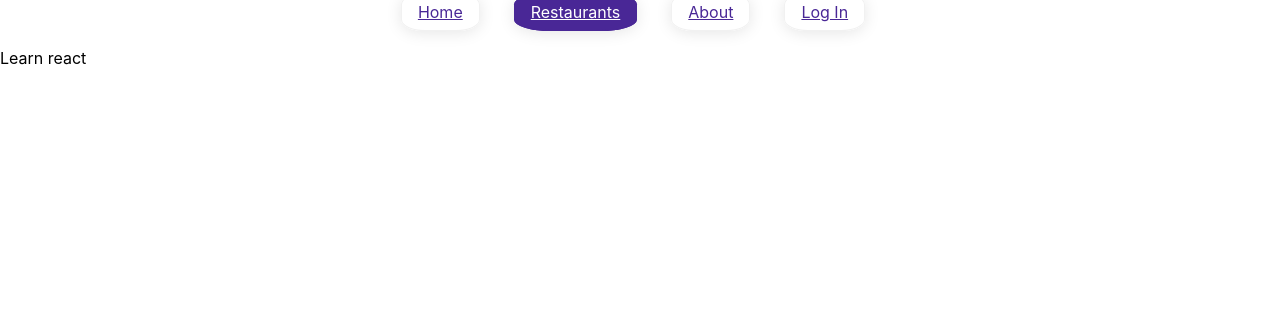
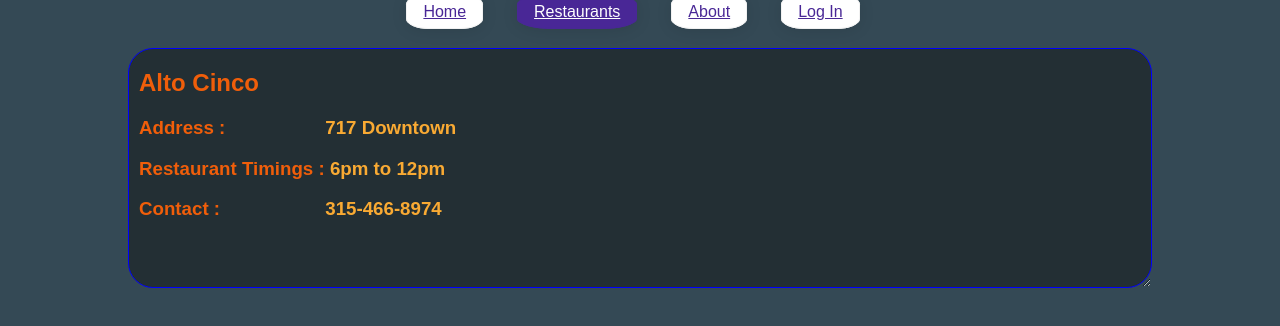
Before and after one commit to anish9461/FoodDine-InReady, a React (Create React App) app: page /restaurant in a window 1280 px wide. Shown: the top 326 px of the page. Built offline with nearby package versions, Linux system fonts and the light colour scheme; what react-mapbox-gl would draw is missing.

Commit message:
updated home page and changed theme

```diff
--- a/package.json
+++ b/package.json
@@ -11,6 +11,7 @@
     "react-mapbox-gl": "^4.7.3",
     "react-router-dom": "^5.1.2",
     "react-scripts": "3.2.0",
+    "react-transition-group": "^4.3.0",
     "styled-components": "^4.4.1"
   },
   "scripts": {
--- a/src/components/Dashboard.jsx
+++ b/src/components/Dashboard.jsx
@@ -23,8 +23,8 @@ class Dashboard extends Component {
 
   render() {
     return (
-      <div>
-        <img src={bgimage} id="bg" alt="" />
+      <div style={{backgroundColor: '#232F34', height: '100vh'}}>
+        {/* <img src={bgimage} id="bg" alt="" /> */}
         <TabsComponent history={this.props.history} />
 
         <div className="dashboard">
--- /dev/null
+++ b/src/components/RestaurantList.jsx
@@ -0,0 +1,54 @@
+import React, { Component } from "react";
+import axios from "axios";
+import "../css/tab.css";
+import TabsComponent from "../components/TabsComponent";
+import "../css/dashboard.css";
+import bgimage from "../images/restaurant-1.jpg";
+import "../css/restaurantlist.css";
+import { height } from "dom-helpers";
+
+class RestaurantList extends Component {
+  constructor(props) {
+    super(props);
+    this.state = {
+      center: [-0.1148677, 51.5139573]
+    };
+  }
+
+  componentDidMount() {
+    // axios.get(`http://localhost:8080/cart`).then(res => {
+    //   console.log(res.data);
+    // });
+  }
+
+  render() {
+    return (
+      <div style={{ backgroundColor: "#344955", height: "100vh" }}>
+        {/* <img src={bgimage} id="bg" alt="" /> */}
+        <TabsComponent history={this.props.history} activeKey="restaurant"/>
+        <div className="restaurantlist">
+          <div className="restaurantlist2">
+            <h2 style={{ color: "#f05e0a" }}>Alto Cinco</h2>
+            <h3 style={{ color: "#f05e0a", marginRight: "10px" }}>
+              Address :
+              <span style={{ color: "#F9AA33", marginLeft: "100px" }}>
+
+                717 Downtown
+              </span>
+            </h3>
+            <h3 style={{ color: "#f05e0a" }}>
+              Restaurant Timings :
+              <span style={{ color: "#F9AA33" }}> 6pm to 12pm</span>
+            </h3>
+            <h3 style={{ color: "#f05e0a"}}>
+              Contact :
+              <span style={{ color: "#F9AA33", marginLeft: "100px" }}> 315-466-8974</span>
+            </h3>
+          </div>
+        </div>
+      </div>
+    );
+  }
+}
+
+export default RestaurantList;
--- a/src/components/RestaurantMap.jsx
+++ b/src/components/RestaurantMap.jsx
@@ -22,14 +22,14 @@ class RestaurantMap extends Component {
 
   render() {
     return (
-      <div style={{ backgroundColor: "grey" }}>
+      <div style={{ backgroundColor: "#232F34"}}>
         <TabsComponent history={this.props.history} />
         {/* <img src={bgimage} id="bg" alt="" /> */}
         {/* <img src={resimg} id="RestaurantMap" alt="" /> */}
 
         {/* <img src={resimg} className="restaurantbg" alt="" /> */}
         <div style={{position: "relative"}} className="test">
-          <h2 id="hea">Restaurant 2D Map</h2>
+          <h2 style={{color: '#f05e0a'}}>Restaurant 2D Map</h2>
           <img src={resimg} width="50%" alt="" />
 
             <MapLegend x="550px" y="200px"/>
--- /dev/null
+++ b/src/components/Startup.jsx
@@ -0,0 +1,60 @@
+import React,{Component  } from "react";
+import "../css/dashboard.css";
+import bgimage from "../images/restaurant-1.jpg";
+import {CSSTransition, TransitionGroup} from 'react-transition-group';
+import "../css/background.css";
+
+
+class Startup extends Component {
+    constructor(props) {
+      super(props);
+      this.state = {
+        center: [-0.1148677, 51.5139573]
+      };
+    }
+
+    componentDidMount() {
+      // axios.get(`http://localhost:8080/cart`).then(res => {
+      //   console.log(res.data);
+      // });
+    }
+
+    // render() {
+    //   return (
+    //     <div id='container'>
+    //       <img src={bgimage} id="b" alt=""  />
+
+    //         {/* <CSSTransition
+    //         classNames='startup'
+    //         timeout={2000}
+    //         appear
+    //         >
+    //         <div className="centered">Centered</div>
+    //         </CSSTransition> */}
+
+    //         <div className="centered">
+    //             sdffasf
+    //         </div>
+    //     </div>
+    //   );
+    // }
+
+    render() {
+      return (
+        <div>
+        <div className="bg-image">
+        <img src={bgimage} id="b" alt="" height='100vh' />
+        </div>
+
+<div className="bg-text">
+
+  <h1 style={{fontSize: '50px'}}>FoodDine-InReady</h1>
+  <a onClick={this.onclick} href='home' className="button4" style={{backgroundColor:'#f14e4e', fontSize:'25px'}}>Click!</a>
+
+</div>
+</div>
+      );
+    }
+  }
+
+  export default Startup;
--- /dev/null
+++ b/src/css/background.css
@@ -0,0 +1,71 @@
+body,
+html {
+  height: 100%;
+  margin: 0;
+  font-family: Arial, Helvetica, sans-serif;
+}
+
+* {
+  box-sizing: border-box;
+}
+
+.bg-image {
+  /* The image used */
+  background-image: url("../images/restaurant-1.jpg");
+
+  /* Add the blur effect */
+  filter: blur(8px);
+  -webkit-filter: blur(8px);
+
+  /* Full height */
+  height: 100vh;
+
+  /* Center and scale the image nicely */
+  background-position: center;
+  background-repeat: no-repeat;
+  background-size: cover;
+}
+
+/* Position text in the middle of the page/image */
+.bg-text {
+  background-color: rgb(0, 0, 0); /* Fallback color */
+  background-color: rgba(0, 0, 0, 0.4); /* Black w/opacity/see-through */
+  color: white;
+  font-weight: bold;
+  border: 3px solid #f1f1f1;
+  position: absolute;
+  top: 50%;
+  left: 50%;
+  transform: translate(-50%, -50%);
+  z-index: 2;
+  width: 80%;
+  padding: 20px;
+  text-align: center;
+}
+
+a.button4 {
+  display: inline-block;
+  padding: 0.3em 1.2em;
+  margin: 0 0.1em 0.1em 0;
+  border: 0.16em solid rgba(255, 255, 255, 0);
+  border-radius: 2em;
+  box-sizing: border-box;
+  text-decoration: none;
+  font-family: "Roboto", sans-serif;
+  font-weight: 300;
+  color: #ffffff;
+  text-shadow: 0 0.04em 0.04em rgba(0, 0, 0, 0.35);
+  text-align: center;
+  transition: all 0.4s;
+}
+a.button4:hover {
+  border-color: rgba(255, 255, 255, 1);
+  cursor: pointer;
+}
+
+@media all and (max-width: 30em) {
+  a.button4 {
+    display: block;
+    margin: 0.2em auto;
+  }
+}
--- a/src/css/dashboard.css
+++ b/src/css/dashboard.css
@@ -27,3 +27,33 @@
     min-width: 100%;
     min-height: 100%;
   }
+
+
+  .container {
+    position: relative;
+    text-align: center;
+    color: white;
+    /* width: 100vw; */
+    /* height: 100vh; */
+  }
+
+  .centered {
+    position: absolute;
+    font-size: 50px;
+    color: aqua;
+    cursor: pointer;
+    top: 50%;
+    left: 50%;
+    transform: translate(-50%, -50%);
+  }
+
+  .dialog-enter {
+    opacity: 0.01;
+    transform: scale(1.1);
+  }
+
+  .dialog-enter-active {
+    opacity: 1;
+    transform: scale(1);
+    transition: all 1000ms;
+  }
--- /dev/null
+++ b/src/css/restaurantlist.css
@@ -0,0 +1,20 @@
+.restaurantlist{
+  resize: both;
+  overflow: auto;
+    position: relative;
+    width: 80vw;
+    height: 30vh;
+  border: 1px solid blue;
+  background-color: #232F34;
+  /* box-sizing: border-box; */
+  border-radius: 25px;
+  margin-left: 10%;
+
+}
+
+.restaurantlist2{
+
+    position: absolute;
+    left: 10px;
+    color: #F9AA33;
+}
--- a/src/index.js
+++ b/src/index.js
@@ -3,17 +3,20 @@ import ReactDOM from 'react-dom';
 import './index.css';
 import { Route, Link, BrowserRouter as Router } from 'react-router-dom';
 import App from './App';
+import RestaurantList from './components/RestaurantList';
 import Test from './axiostest';
 import Dashboard from './components/Dashboard';
 import * as serviceWorker from './serviceWorker';
 import bgimage from "./images/restaurant-1.jpg"
 import RestaurantMap from './components/RestaurantMap';
+import Startup from './components/Startup';
+
 const routing = (
     <Router>
       <div>
 
-        <Route exact={true} path="/" component={Dashboard} />
-        <Route path="/restaurant" component={App} />
+        <Route exact={true} path="/" component={Startup} />
+        <Route path="/restaurant" component={RestaurantList} />
         <Route path="/home" component={Dashboard} />
         <Route path="/restaurant2d" component={RestaurantMap} />
       </div>
```
Also changed, not shown: 1 other file (tests, documents, lock files or other folders).
